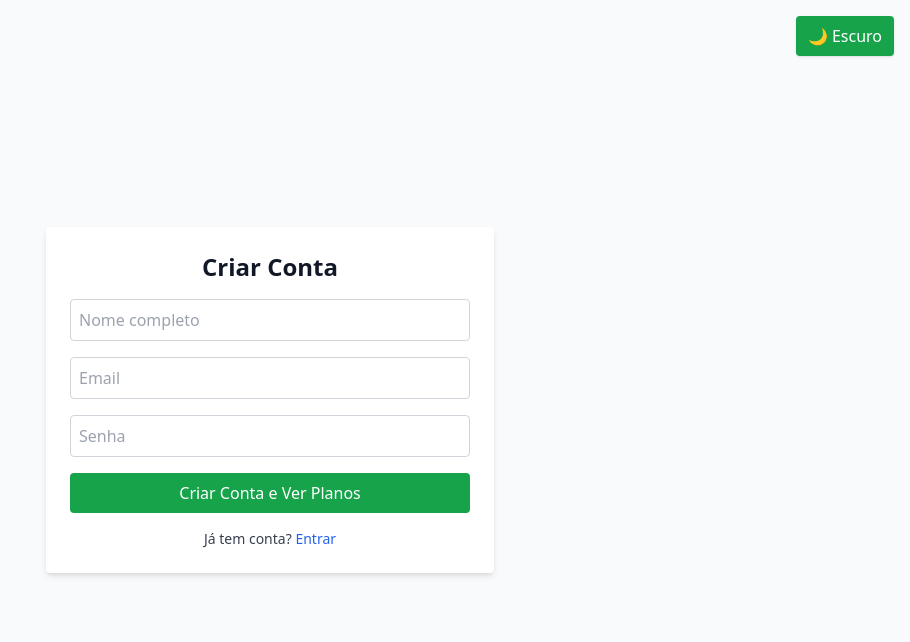
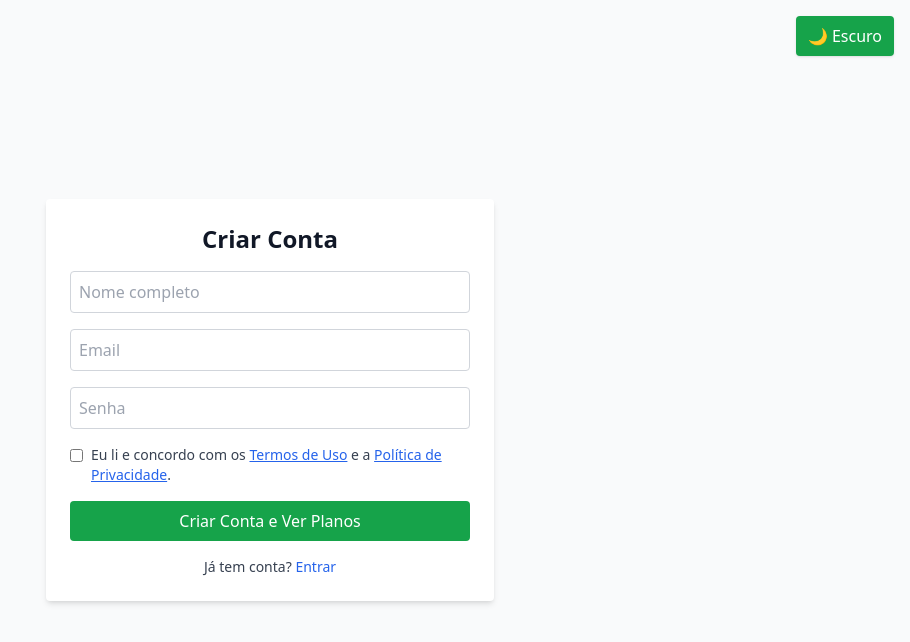
Before and after one commit to Isaque-Weber/ItaAgro, a React (Vite) app in the folder frontend/: page /signup in a window 1280 px wide. Shown: the top 642 px of the page, without its empty margins (370-1280 px from the left). Built offline with nearby package versions, Linux system fonts and the light colour scheme; no server answers.

Commit message:
fix: Update Signup.tsx

```diff
--- a/frontend/src/pages/Signup.tsx
+++ b/frontend/src/pages/Signup.tsx
@@ -1,7 +1,7 @@
 // frontend/src/pages/Signup.tsx
 import React, { useState } from 'react'
 import { useNavigate, Link } from 'react-router-dom'
-import {useAuth} from "../contexts/AuthContext"
+import { useAuth } from "../contexts/AuthContext"
 
 interface SignupForm {
     name: string
@@ -16,6 +16,7 @@ export function Signup() {
         email: '',
         password: '',
     })
+    const [acceptedTerms, setAcceptedTerms] = useState(false)
     const [error, setError] = useState<string | null>(null)
     const [loading, setLoading] = useState(false)
     const { onLogin, setUserRole } = useAuth()
@@ -27,13 +28,19 @@ export function Signup() {
     const handleSubmit = async (e: React.FormEvent) => {
         e.preventDefault()
         setError(null)
+
+        if (!acceptedTerms) {
+            setError("Você deve aceitar os Termos de Uso e a Política de Privacidade.")
+            return
+        }
+
         setLoading(true)
         try {
             const res = await fetch(
                 `${import.meta.env.VITE_API_BASE_URL}/auth/signup`,
                 {
                     method: 'POST',
-                    credentials: 'include', // para receber cookie HttpOnly
+                    credentials: 'include',
                     headers: { 'Content-Type': 'application/json' },
                     body: JSON.stringify(form),
                 }
@@ -43,10 +50,8 @@ export function Signup() {
                 throw new Error(body.message || `Erro ${res.status}`)
             }
 
-            // Após cadastro, exibe mensagem de verificação
             setLoading(false)
             navigate('/verify-email?afterSignup=1&email=' + encodeURIComponent(form.email))
-            return
         } catch (err: any) {
             setError(err.message ?? 'Falha ao cadastrar')
             setLoading(false)
@@ -99,6 +104,27 @@ export function Signup() {
                     className="w-full p-2 border border-gray-300 dark:border-gray-600 rounded bg-white dark:bg-gray-700 text-gray-900 dark:text-gray-100 placeholder-gray-400 dark:placeholder-gray-400 focus:outline-none focus:ring-2 focus:ring-green-500"
                 />
 
+                <div className="text-sm text-gray-700 dark:text-gray-300 flex items-start space-x-2">
+                    <input
+                        type="checkbox"
+                        id="acceptTerms"
+                        checked={acceptedTerms}
+                        onChange={e => setAcceptedTerms(e.target.checked)}
+                        className="mt-1"
+                        required
+                    />
+                    <label htmlFor="acceptTerms">
+                        Eu li e concordo com os{' '}
+                        <Link to="/termos" target="_blank" className="underline text-blue-600 dark:text-blue-400">
+                            Termos de Uso
+                        </Link>{' '}
+                        e a{' '}
+                        <Link to="/privacidade" target="_blank" className="underline text-blue-600 dark:text-blue-400">
+                            Política de Privacidade
+                        </Link>.
+                    </label>
+                </div>
+
                 <button
                     type="submit"
                     disabled={loading}
```
